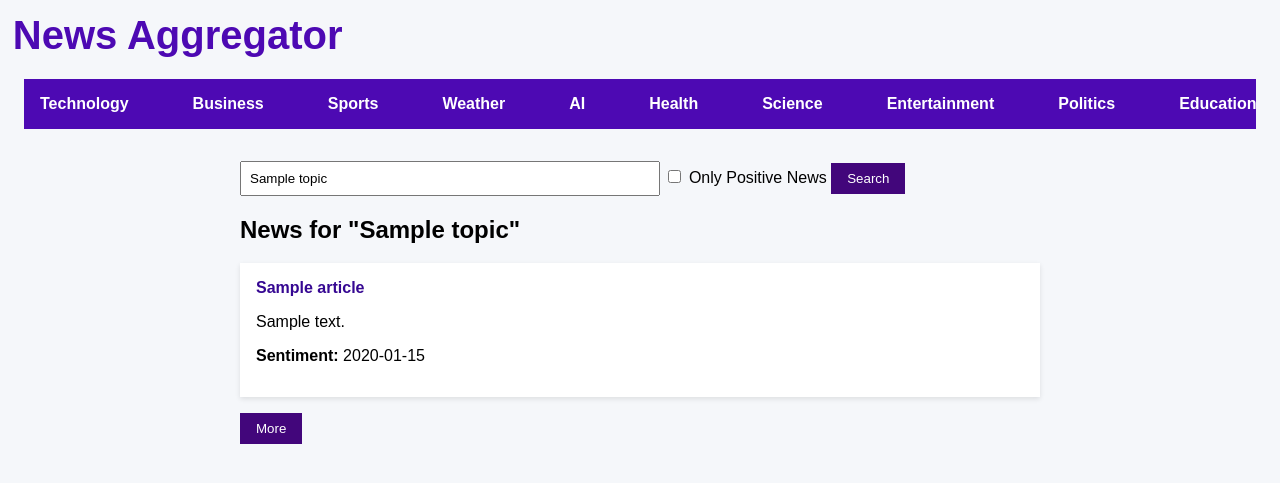
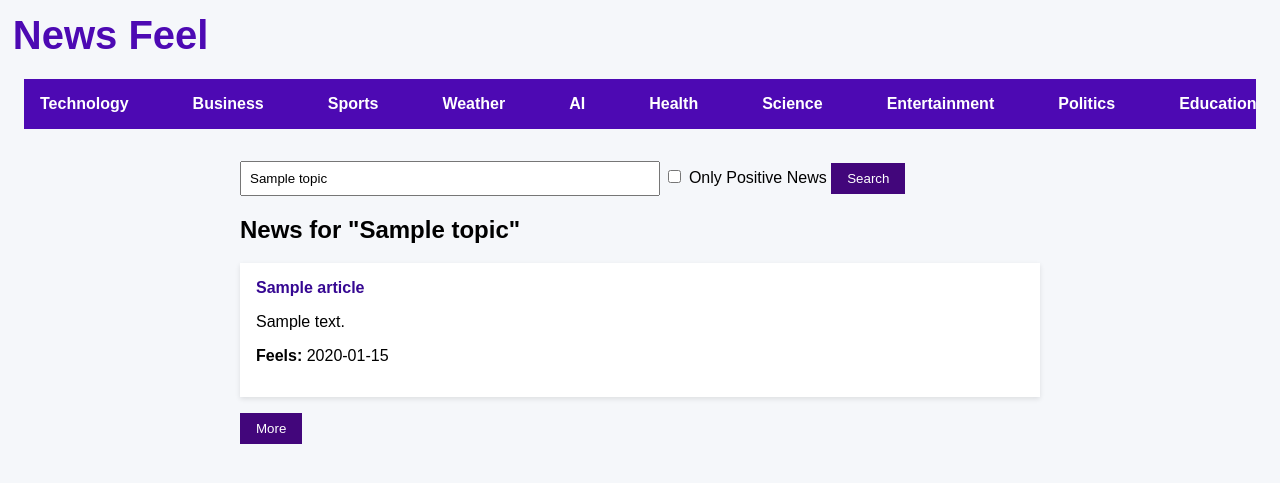
Before and after one commit to neharikastha/NewsFeel, a FastAPI app: template app/templates/index.html in a window 1280 px wide; the page is wider, and only the part inside the window is pictured. Shown: the top 483 px of that part. Run offline with FastAPI, Linux system fonts and the light colour scheme; the template is opened without the code that fills it: most values are stand-ins (such as "Sample title", 1, 10 or a date in 2020); parts of the project's set-up code (start-up, migrations or seed data) failed here and were passed over.

Commit message:
FINAL COMMIT

```diff
--- a/app/templates/index.html
+++ b/app/templates/index.html
@@ -80,7 +80,7 @@
 </head>
 <body>
     <header>
-        <h1> News Aggregator</h1>
+        <h1> News Feel</h1>
     </header>
 
     <nav>
@@ -118,7 +118,7 @@
                     <strong>{{ article.title }}</strong>
                 </a>
                 <p>{{ article.description }}</p>
-                <p><strong>Sentiment:</strong> {{ article.sentiment }}</p>
+                <p><strong>Feels:</strong> {{ article.sentiment }}</p>
 
             </li>
             {% endfor %}
```
Also changed, not shown: README.md.
